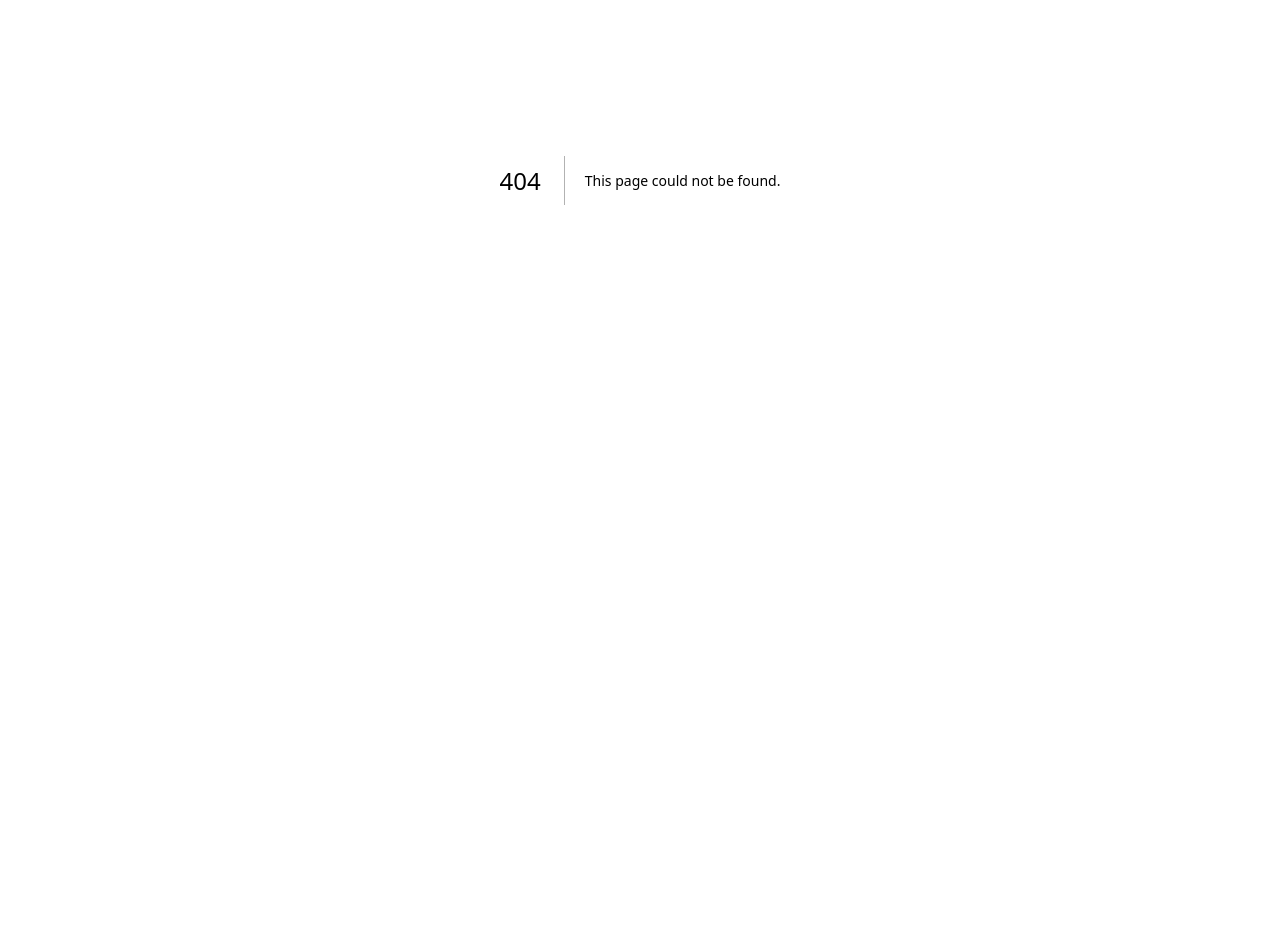
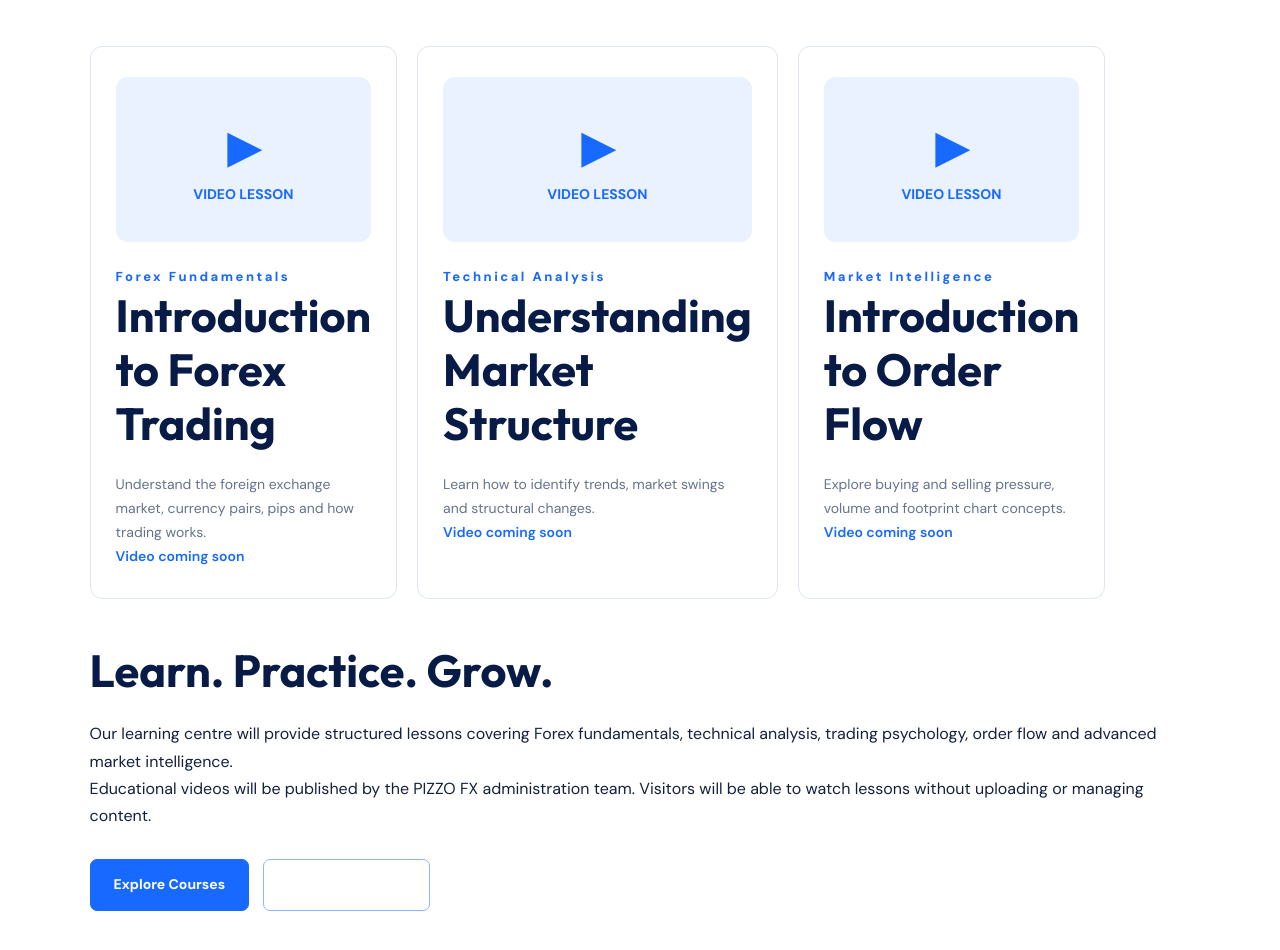
Before and after one commit to mutungastephen111-tech/pizzo-fx-website, a Next.js app: page /videos in a window 1280 px wide. Before the commit this address had no page. Shown: the part 220-1170 px from the top of the page. Before the commit the page ends 800 px from the top, so only its background shows below. Built offline with nearby package versions, Linux system fonts and the light colour scheme.

Commit message:
Create page.tsx

```diff
--- /dev/null
+++ b/src/app/videos/page.tsx
@@ -0,0 +1,89 @@
+
+const videos = [
+  {
+    title: "Introduction to Forex Trading",
+    category: "Forex Fundamentals",
+    description:
+      "Understand the foreign exchange market, currency pairs, pips and how trading works.",
+  },
+  {
+    title: "Understanding Market Structure",
+    category: "Technical Analysis",
+    description:
+      "Learn how to identify trends, market swings and structural changes.",
+  },
+  {
+    title: "Introduction to Order Flow",
+    category: "Market Intelligence",
+    description:
+      "Explore buying and selling pressure, volume and footprint chart concepts.",
+  },
+];
+
+export default function VideosPage() {
+  return (
+    <main>
+      <section className="section">
+        <div className="container">
+          <span className="eyebrow">PIZZO FX EDUCATION</span>
+          <h1>Video Learning Centre</h1>
+          <p className="hero-description">
+            Develop your trading knowledge through structured educational
+            videos, practical lessons and professional market education.
+          </p>
+
+          <div className="service-grid">
+            {videos.map((video, index) => (
+              <article className="service-card" key={index}>
+                <div
+                  style={{
+                    background: "#EAF1FF",
+                    borderRadius: "12px",
+                    padding: "35px 20px",
+                    textAlign: "center",
+                    marginBottom: "20px",
+                  }}
+                >
+                  <span style={{ fontSize: "42px" }}>▶</span>
+                  <p style={{ color: "#1769FF", fontWeight: 700 }}>
+                    VIDEO LESSON
+                  </p>
+                </div>
+
+                <span className="eyebrow">{video.category}</span>
+                <h2>{video.title}</h2>
+                <p>{video.description}</p>
+                <p style={{ color: "#1769FF", fontWeight: 600 }}>
+                  Video coming soon
+                </p>
+              </article>
+            ))}
+          </div>
+
+          <div style={{ marginTop: "45px" }}>
+            <h2>Learn. Practice. Grow.</h2>
+            <p>
+              Our learning centre will provide structured lessons covering
+              Forex fundamentals, technical analysis, trading psychology,
+              order flow and advanced market intelligence.
+            </p>
+            <p>
+              Educational videos will be published by the PIZZO FX
+              administration team. Visitors will be able to watch lessons
+              without uploading or managing content.
+            </p>
+          </div>
+
+          <div className="hero-actions" style={{ marginTop: "30px" }}>
+            <a className="button" href="/courses">
+              Explore Courses
+            </a>
+            <a className="button" href="/contact">
+              Contact PIZZO FX
+            </a>
+          </div>
+        </div>
+      </section>
+    </main>
+  );
+}
```
